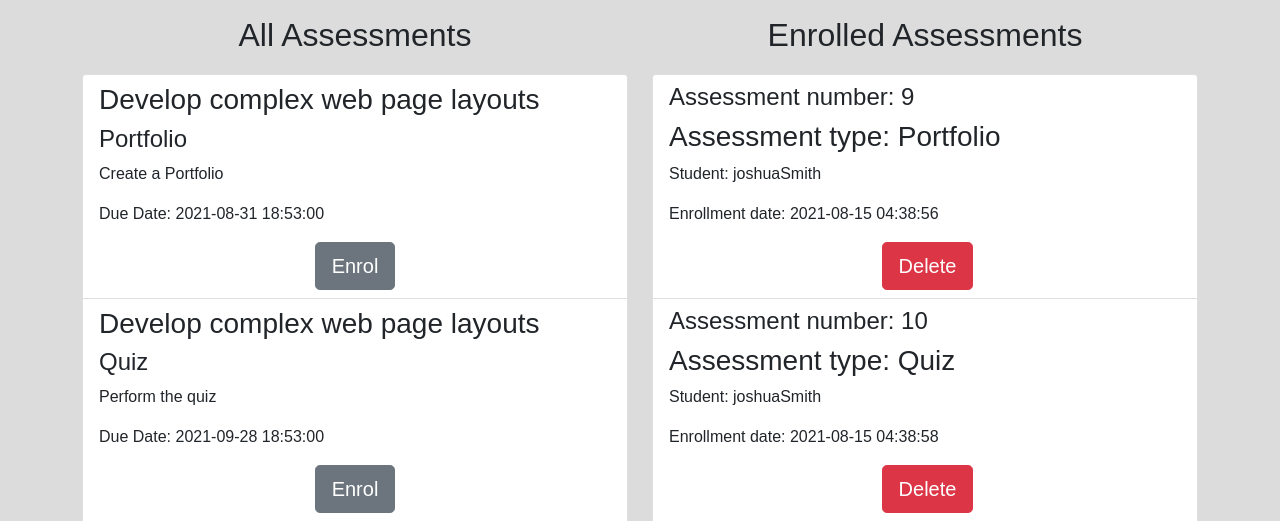
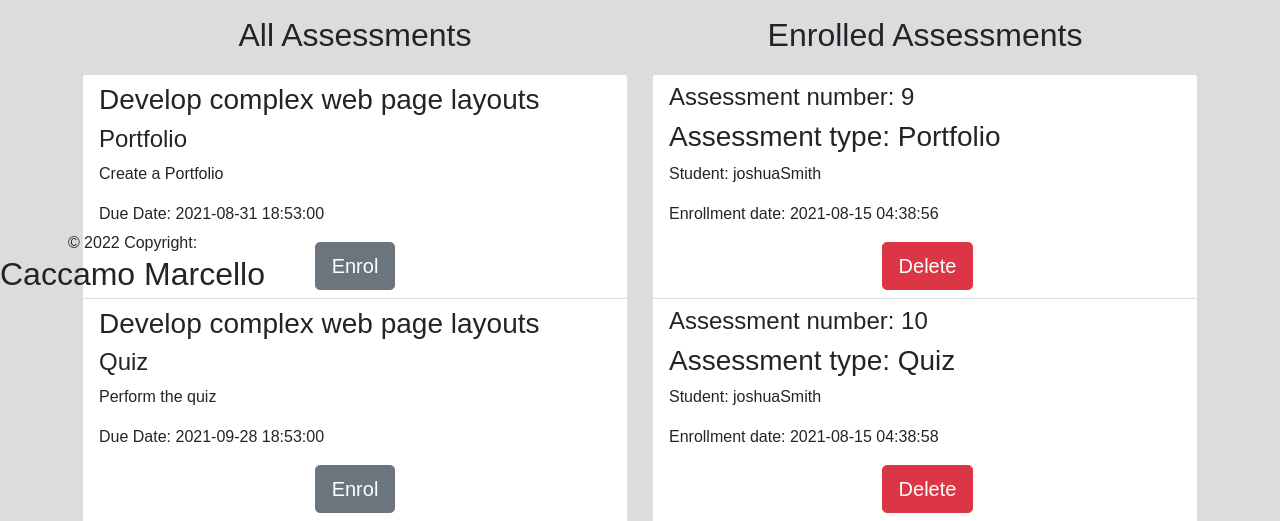
Before and after one commit to MarciDeveloper/assessmentTracker, a PHP site: page /view/assess.php in a window 1280 px wide. Shown: the part 499-1020 px from the top of the page. Run offline with PHP 8.4, Linux system fonts and the light colour scheme; a user stored in the database is signed in; data comes from the database, SQL or seed files in the repository; some libraries are stand-ins or nearby versions.

Commit message:
php latest fixes

```diff
--- a/view/assess.php
+++ b/view/assess.php
@@ -22,6 +22,8 @@ session_start();
     <meta http-equiv="X-UA-Compatible" content="IE=edge">
     <meta name="viewport" content="width=device-width, initial-scale=1.0">
     <title>Assessment Tracker | Assessments</title>
+    <!-- AOS -->
+    <link href="https://unpkg.com/aos@2.3.1/dist/aos.css" rel="stylesheet">
     <!-- Bootstrap -->
     <link href="https://cdn.jsdelivr.net/npm/bootstrap@5.0.2/dist/css/bootstrap.min.css" rel="stylesheet" integrity="sha384-EVSTQN3/azprG1Anm3QDgpJLIm9Nao0Yz1ztcQTwFspd3yD65VohhpuuCOmLASjC" crossorigin="anonymous">
     <link rel="stylesheet" href="css/assess.css">
@@ -73,7 +75,7 @@ session_start();
                         $assessDueDate = $row['assessDueDate'];
                         $unitID = $row['unitID'];
                         $unitName = $row['unitName'];
-                        echo "<li class='list-group-item'><h3>".$row['unitName']."</h3><h4>".$row['assessName']."</h4><p> " . $row['assessDescription'] .  "</p><p> Due Date: " . $row['assessDueDate'] . "</p><div class='col-md-12 text-center'> <a href='../controller/assess_enrol_process.php?assessID=$assessID&studentID=$studentID&unitID=$unitID' class='btn btn-secondary btn-lg btn-block' role='button'>Enrol</a></div></li>";
+                        echo "<li data-aos='fade-right' class='list-group-item'><h3>".$row['unitName']."</h3><h4>".$row['assessName']."</h4><p> " . $row['assessDescription'] .  "</p><p> Due Date: " . $row['assessDueDate'] . "</p><div class='col-md-12 text-center'> <a href='../controller/assess_enrol_process.php?assessID=$assessID&studentID=$studentID&unitID=$unitID' class='btn btn-secondary btn-lg btn-block' role='button'>Enrol</a></div></li>";
                     endforeach;
                 ?>
              </ul>
@@ -97,19 +99,26 @@ session_start();
                                 $assessID = $row['assessID'];
                                 $unitID = $row['unitID'];
                                 $assessName = $row['assessName'];
-                                echo "<li class='list-group-item'><h4>Assessment number: " .$row['assessID']."</h4><h3>Assessment type: " .$row['assessName']."</h3><p> Student: ".$_SESSION['username']."</p><p> Enrollment date: " . $row['date'] .  "</p><div class='col-md-12 text-center'><a href='../controller/delete_assess_process.php?enID=$enID' class='btn btn-danger btn-lg btn-block' role='button'>Delete</a></div> </li>";
+                                echo "<li data-aos='fade-left' class='list-group-item'><h4>Assessment number: " .$row['assessID']."</h4><h3>Assessment type: " .$row['assessName']."</h3><p> Student: ".$_SESSION['username']."</p><p> Enrollment date: " . $row['date'] .  "</p><div class='col-md-12 text-center'><a href='../controller/delete_assess_process.php?enID=$enID' class='btn btn-danger btn-lg btn-block' role='button'>Delete</a></div> </li>";
                             endforeach;
                         ?>
                 </ul>
             </div>
         </div>
     </div>
-
-        <footer>
-              <h2 id= foot>Assessment Tracker &copy; <?php echo date("Y"); ?>, Caccamo Marcello </h2>
-        </footer>
-
+    <footer class="page-footer font-small blue">
+            <!-- Copyright -->
+            <div class="footer-copyright text-center py-auto">&copy; <?php echo date("Y");?> Copyright:
+                <h2 id= foot>Caccamo Marcello </h2>
+            </div>
+            <!-- Copyright -->
+    </footer>
     <!-- JavaScript Bundle with Popper -->
     <script src="https://cdn.jsdelivr.net/npm/bootstrap@5.0.2/dist/js/bootstrap.bundle.min.js" integrity="sha384-MrcW6ZMFYlzcLA8Nl+NtUVF0sA7MsXsP1UyJoMp4YLEuNSfAP+JcXn/tWtIaxVXM" crossorigin="anonymous"></script>
+    <!-- JavaScript AOS -->
+    <script src="https://unpkg.com/aos@2.3.1/dist/aos.js"></script>
+    <script>
+        AOS.init();
+    </script>
 </body>
 </html>
--- a/view/css/assess.css
+++ b/view/css/assess.css
@@ -117,10 +117,15 @@ div#aboutContainer {
     text-align: center;
 }
 
+
 footer {
+    position: absolute;
+    bottom: 0;
+}
+/* footer {
     padding-top: 20px;
     color: #fff;
-    position: relative;
+    position: absolute;
     margin-top: 100px;
     bottom: 0;
     background-color: #212529;
@@ -128,4 +133,4 @@ footer {
     text-align: center;
     height: 90px;
     padding: 20px;
-}
+} */
```
Also changed, not shown: index.php (+8 -4 lines), view/about.php (+7 -4 lines), view/css/index.css (+6 -1 lines), view/login.php (+7 -3 lines), view/members.php (+15 -5 lines), view/register.php (+7 -4 lines).
